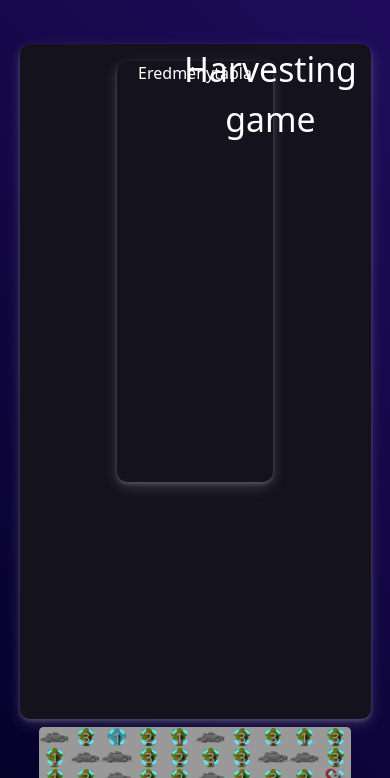
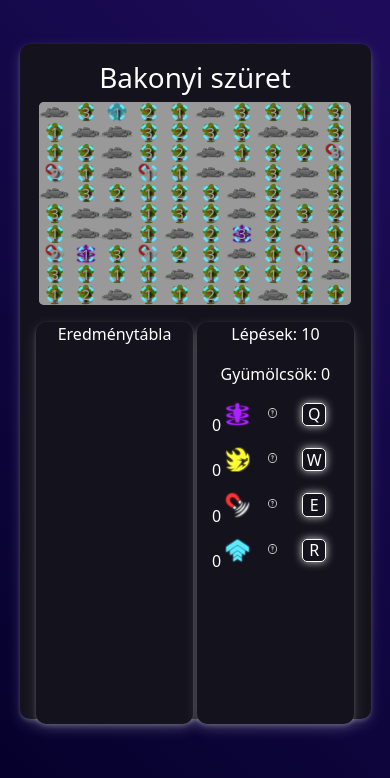
Before and after one commit to budaizalan/undefined, a PHP site: page / in a window 390 px wide. Shown: the part 66-844 px from the top of the page. Run offline with PHP 8.4, Linux system fonts and the light colour scheme.

Commit message:
2.Round END

```diff
--- a/MasodikFordulo/index.html
+++ b/MasodikFordulo/index.html
@@ -25,7 +25,7 @@
                 <div class="collapse navbar-collapse" id="navbarSupportedContent">
                     <ul class="navbar-nav ms-auto me-5 mb-2 mb-lg-0">
                         <li class="nav-item">
-                            <a class="nav-link active" aria-current="page" href="./index.html">Játék</a>
+                            <a class="nav-link active" aria-current="page" href="./index.html">Új játék</a>
                         </li>
                     </ul>
                 </div>
@@ -42,16 +42,14 @@
                     <p id="besttry"></p>
                 </div>
                 <div class="holder">
-                    <div class="title">
-                        <span>Harvesting game</span>
-                    </div>
+                    <h1>Bakonyi szüret</h1>
                     <div class="game-table"></div>
                 </div>
                 <div class="game-info">
                     <p>Lépések: <span id="game-steps">0</span></p>
                     <p>Gyümölcsök: <span id="game-fruits">0</span></p>
                     <div class="row ability-row">
-                        <div class="col-6 ability">
+                        <div class="col-12 col-xxl-6 ability">
                             <img src="./images/teleport.png" alt="">
                             <div class="ability-help">
                                 <div class="ability-help-tooltip">
@@ -65,12 +63,12 @@
                             <span class="ability-count" id="teleport">0</span>
                             <span class="ability-button" id="button-teleport">Q</span>
                         </div>
-                        <div class="col-6 ability">
+                        <div class="col-12 col-xxl-6 ability">
                             <img src="./images/dash.png" alt="">
                             <div class="ability-help">
                                 <div class="ability-help-tooltip">
-                                    <h5>Dash:</h5>
-                                    <p>Használd a <span style="font-weight: bold;">W</span> gombot a dasheléshez egy
+                                    <h5>Előretörés:</h5>
+                                    <p>Használd a <span style="font-weight: bold;">W</span> gombot az előretöréshez egy
                                         kiválasztott irányba a játéktáblán.</p>
                                 </div>
                                 <img src="./images/help.png" alt="?">
@@ -80,11 +78,11 @@
                         </div>
                     </div>
                     <div class="row ability-row">
-                        <div class="col-6 ability">
+                        <div class="col-12 col-xxl-6 ability">
                             <img src="./images/harvest.png" alt="">
                             <div class="ability-help">
                                 <div class="ability-help-tooltip">
-                                    <h5>Harvest:</h5>
+                                    <h5>Nagy szüret:</h5>
                                     <p>Használd az <span style="font-weight: bold;">E</span> gombot a körülötted lévő
                                         gyümölcsök begyűjtéséhez.</p>
                                 </div>
@@ -93,11 +91,11 @@
                             <span class="ability-count" id="harvest">0</span>
                             <span class="ability-button" id="button-harvest">E</span>
                         </div>
-                        <div class="col-6 ability">
+                        <div class="col-12 col-xxl-6 ability">
                             <img src="./images/duplicate.png" alt="">
                             <div class="ability-help">
                                 <div class="ability-help-tooltip">
-                                    <h5>Duplicate:</h5>
+                                    <h5>Duplikálás:</h5>
                                     <p>Használd az <span style="font-weight: bold;">R</span> gombot a körülötted lévő
                                         gyümölcsök duplikálásához.</p>
                                 </div>
@@ -106,7 +104,8 @@
                             <span class="ability-count" id="duplicate">0</span>
                             <span class="ability-button" id="button-duplicate">R</span>
                         </div>
-                        <div class="movementkeys">
+                    </div>
+                    <div class="movementkeys">
                             <div class="row upperrow">
                                 <span class="keys" id="key-upH">
                                     <div class="col-4">
@@ -134,7 +133,6 @@
                                     </span>
                                 </div>
                             </div>
-                        </div>
                     </div>
                 </div>
             </div>
--- a/MasodikFordulo/style.css
+++ b/MasodikFordulo/style.css
@@ -75,7 +75,7 @@ main{
   height: 80vh;
 }
 
-.game, .holder{
+.game{
   display: flex;
   justify-content: space-between;
   margin: auto;
@@ -96,14 +96,9 @@ main{
   overflow-y: auto;
 }
 
-.holder{
-  display: flex;
-  flex-wrap: wrap;
-}
-
 .ability-row{
   width: 100%;
-  margin: 20px 0 0 0;
+  margin: 0;
 }
 
 .ability{
@@ -111,10 +106,11 @@ main{
   position: relative;
   justify-content: space-around;
   align-items: center;
+  margin-bottom: 20px;
 }
 
 .ability img{
-  width: 70px;
+  width: 4vw;
   height: auto;
   border-radius: 30%;
   margin-right: 20px;
@@ -123,12 +119,12 @@ main{
 .ability .ability-help{
   position: absolute;
   top: -10%;
-  left: 40%;
+  left: 45%;
 }
 
 .ability .ability-help img{
-  height: 20px;
-  width: 20px;
+  height: 1.2vw;
+  width: 1.2vw;
   margin: 0;
 }
 
@@ -185,8 +181,8 @@ main{
   color: white;
   border: 1px solid white;
   box-shadow: 0 0 8px rgb(207, 207, 207);
-  height: 50px;
-  width: 50px;
+  height: 2.5vw;
+  width: 2.5vw;
   align-items: center;
   justify-content: center;
   border-radius: 5px;
@@ -289,6 +285,8 @@ main{
 }
 
 .movementkeys{
+  position: relative;
+  top: 10%;
   text-align: center;
 }
 
@@ -297,8 +295,8 @@ main{
   color: white;
   border: 1px solid white;
   box-shadow: 0 0 8px rgb(207, 207, 207);
-  height: 70px;
-  width: 70px;
+  height: 5vw;
+  width: 5vw;
   align-items: center;
   justify-content: center;
   border-radius: 5px;
@@ -314,7 +312,6 @@ main{
 }
 
 .upperrow {
-  margin-top: 15vh;
   display: inline-block;
   text-align: center;
 }
@@ -450,17 +447,20 @@ main{
     align-items: start;
     flex-wrap: wrap;
   }
-  .game-table {
+  .holder {
     order: -1;
     margin-top: 2vh;
   }
-  .game-scoreboard {
+  .game-scoreboard, .game-info {
     width: 48%;
-    height: calc(100% - 65vw);
-    min-height: calc(100% - 47vh);
+    height: calc(100% - 70vw);
+    min-height: calc(100% - 50vh);
     margin-top: 2vh;
     margin-left: 0.5vw;
     margin-right: 0.5vw;
+  }
+  .movementkeys{
+    display: none;
   }
   .cell {
     width: calc(80vw / var(--map-size));
@@ -468,4 +468,38 @@ main{
     max-width: calc(60vh / var(--map-size));
     max-height: calc(39vh / var(--map-size));
   }
+  .ability{
+    flex: 0 0 auto;
+    width: 50%;
+  }
+  .ability-button{
+    height: 5vw;
+    width: 5vw;
+  }
+  .ability img{
+    width: 6vw;
+  }
+  .ability .ability-help img{
+    height: 2vw;
+    width: 2vw;
+  }
 }
+
+@media screen and (max-width: 600px) {
+  .ability{
+    flex: 0 0 auto;
+    width: 100%;
+  }
+  .ability-button{
+    height: 6vw;
+    width: 6vw;
+  }
+  .ability img{
+    width: 6.5vw;
+  }
+  .ability .ability-help img{
+    height: 2.5vw;
+    width: 2.5vw;
+  }
+
+}
```
